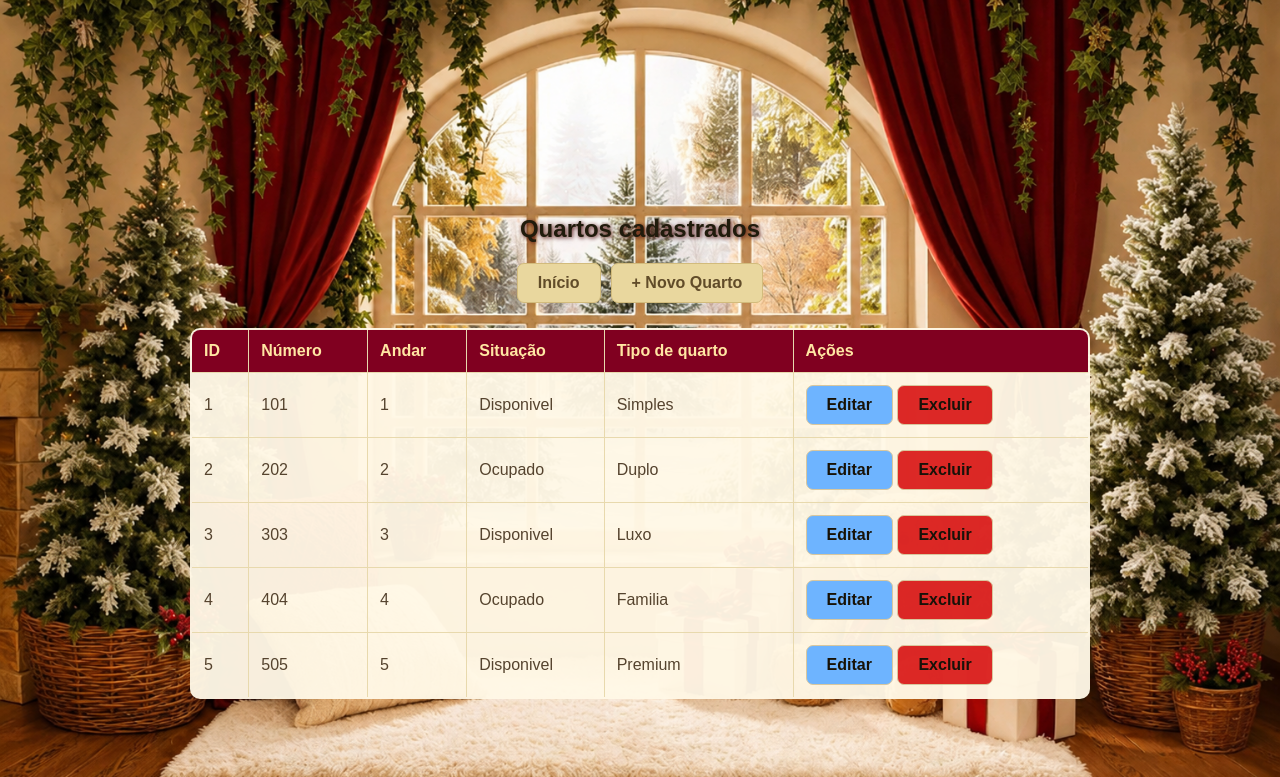
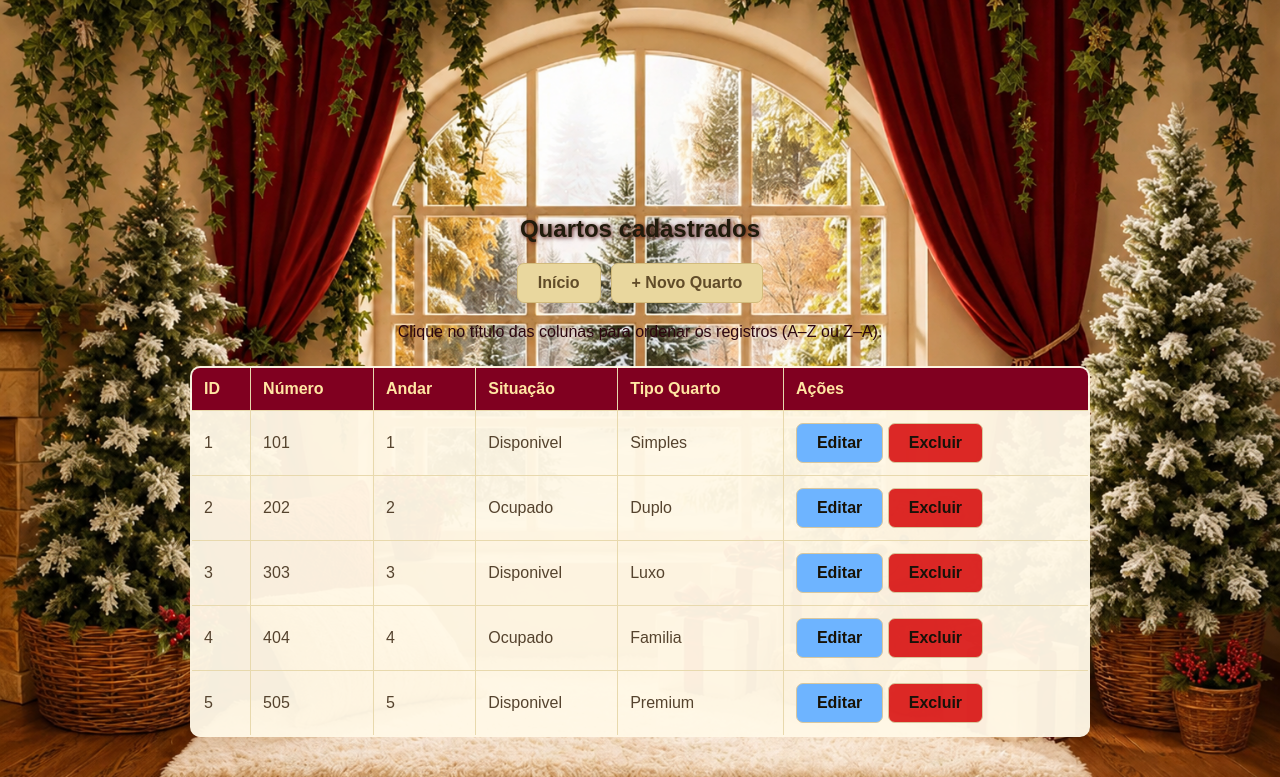
Before and after one commit to aliciatenorio/pousada_aliciabia, a PHP site: page /Quartos/listar_quartos.php in a window 1280 px wide. Shown: the top 777 px of the page. Run offline with PHP 8.4, Linux system fonts and the light colour scheme; data comes from the database, SQL or seed files in the repository.

Commit message:
Update listar_quartos.php
Added sorting functionality to the room listing page.

```diff
--- a/Quartos/listar_quartos.php
+++ b/Quartos/listar_quartos.php
@@ -2,8 +2,31 @@
 <?php
     require_once '../conexao.php';
 
+    $colunasPermitidas = [
+        'id' => 'tbQuartos.codigo_quarto',
+        'numero' => 'tbQuartos.numero_quarto',
+        'andar' => 'tbQuartos.andar_quarto',
+        'situacao' => 'tbQuartos.situacao_quarto',
+        'tipo_quarto' => 'tbTipos_Quarto.nome_tipo',
+    ];
+
+    $coluna = filter_input(INPUT_GET, 'coluna', FILTER_SANITIZE_SPECIAL_CHARS);
+    $ordem = filter_input(INPUT_GET, 'ordem', FILTER_SANITIZE_SPECIAL_CHARS);
+
+    if (!isset($colunasPermitidas[$coluna])) {
+        $coluna = 'id';
+    }
+
+    if ($ordem !== 'DESC') {
+        $ordem = 'ASC';
+    }
+
+    $campo = $colunasPermitidas[$coluna];
+
     try {
-        $stmt = $pdo->query("SELECT * FROM tbQuartos INNER JOIN tbTipos_Quarto ON tbQuartos.tipo_quarto_codigo = tbTipos_Quarto.codigo_tipo ORDER BY codigo_quarto ASC")->fetchAll();
+        $stmt = $pdo->query("SELECT *
+                             FROM tbQuartos INNER JOIN tbTipos_Quarto ON tbQuartos.tipo_quarto_codigo = tbTipos_Quarto.codigo_tipo
+                             ORDER BY $campo $ordem")->fetchAll();
         $quartos = $stmt;
 
     } catch(PDOException $e){
@@ -31,15 +54,17 @@
         <p class="Sucesso">Quarto excluído com sucesso!</p>
     <?php endif; ?>
 
+    <p >Clique no título das colunas para ordenar os registros (A–Z ou Z–A).</p>
+
     <?php if(count($quartos) > 0): ?>
         <table>
             <thead>
                 <tr>
-                    <th>ID</th>
-                    <th>Número</th>
-                    <th>Andar</th>
-                    <th>Situação</th>
-                    <th>Tipo de quarto</th>
+                    <th class="ordenacao"><a href="?coluna=id&ordem=<?= $coluna === 'id' && $ordem === 'ASC' ? 'DESC' : 'ASC' ?>">ID</a></th>
+                    <th class="ordenacao"><a href="?coluna=numero&ordem=<?= $coluna === 'numero' && $ordem === 'ASC' ? 'DESC' : 'ASC' ?>">Número</a></th>
+                    <th class="ordenacao"><a href="?coluna=andar&ordem=<?= $coluna === 'andar' && $ordem === 'ASC' ? 'DESC' : 'ASC' ?>">Andar</a></th>
+                    <th class="ordenacao"><a href="?coluna=situacao&ordem=<?= $coluna === 'situacao' && $ordem === 'ASC' ? 'DESC' : 'ASC' ?>">Situação</a></th>
+                    <th class="ordenacao"><a href="?coluna=tipo_quarto&ordem=<?= $coluna === 'tipo_quarto' && $ordem === 'ASC' ? 'DESC' : 'ASC' ?>">Tipo Quarto</a></th>
                     <th>Ações</th>
                 </tr>
             </thead>
```
